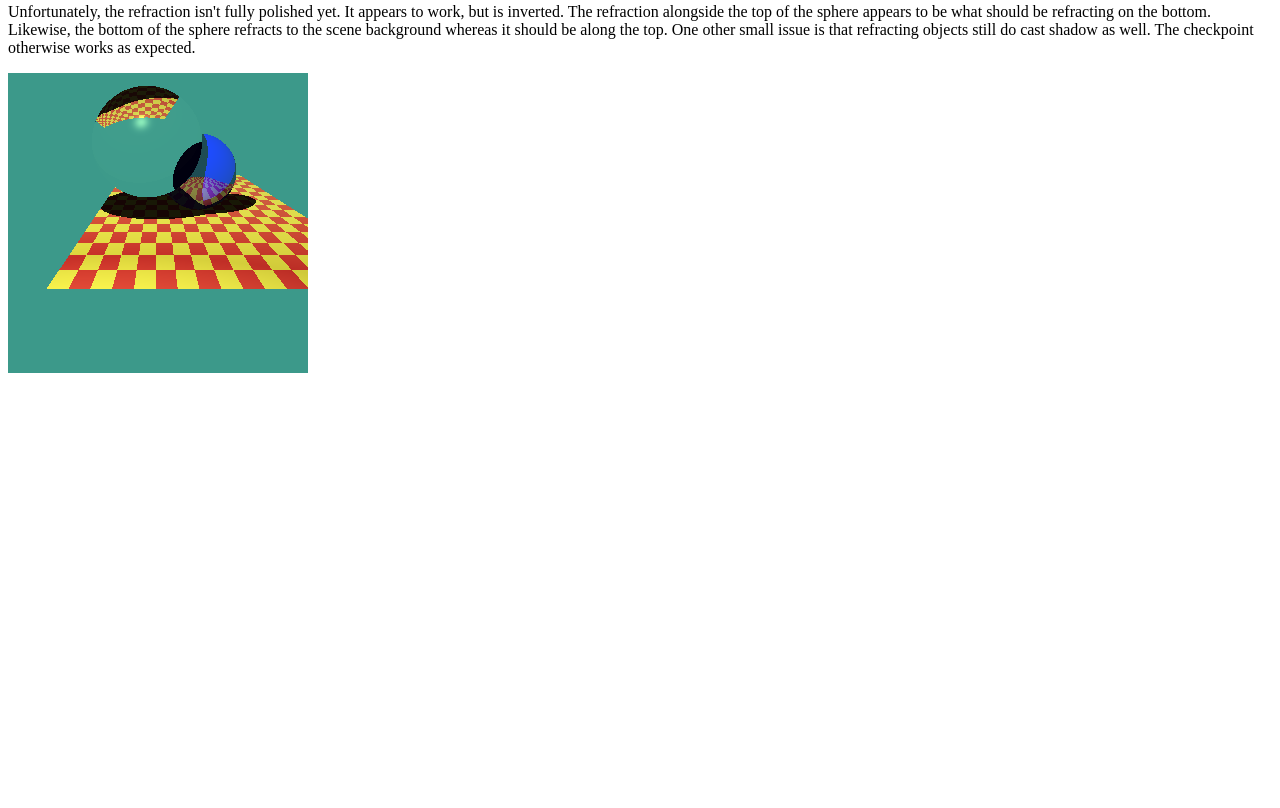
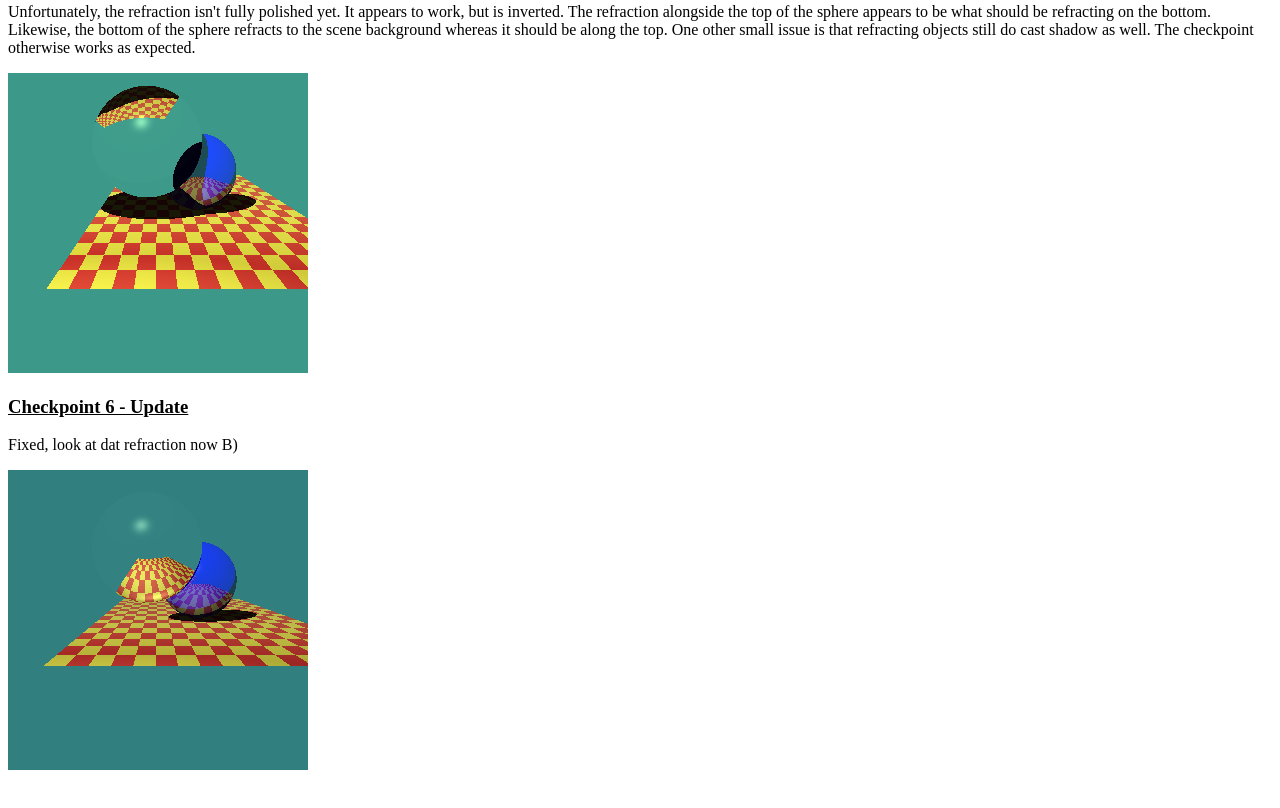
Before and after one commit to mrm8391/RaytracingSite, a plain HTML site: page index.html in a window 1280 px wide. Shown: the part 4489-5297 px from the top of the page. Before the commit the page ends 4910 px from the top, so only its background shows below. Drawn offline with Linux system fonts and the light colour scheme.

Commit message:
check 6 fixed

```diff
--- a/index.html
+++ b/index.html
@@ -115,6 +115,11 @@
 
     <img src="img/checkpoint6broken.png">
 
+	<h3><u>Checkpoint 6 - Update</u></h3>
+    <p>Fixed, look at dat refraction now B)</p>
+
+    <img src="img/checkpoint6fixed.png">
+
 	<br>
 	<br>
 	<br>
```
Also changed, not shown: img/checkpoint6fixed.png (added).
